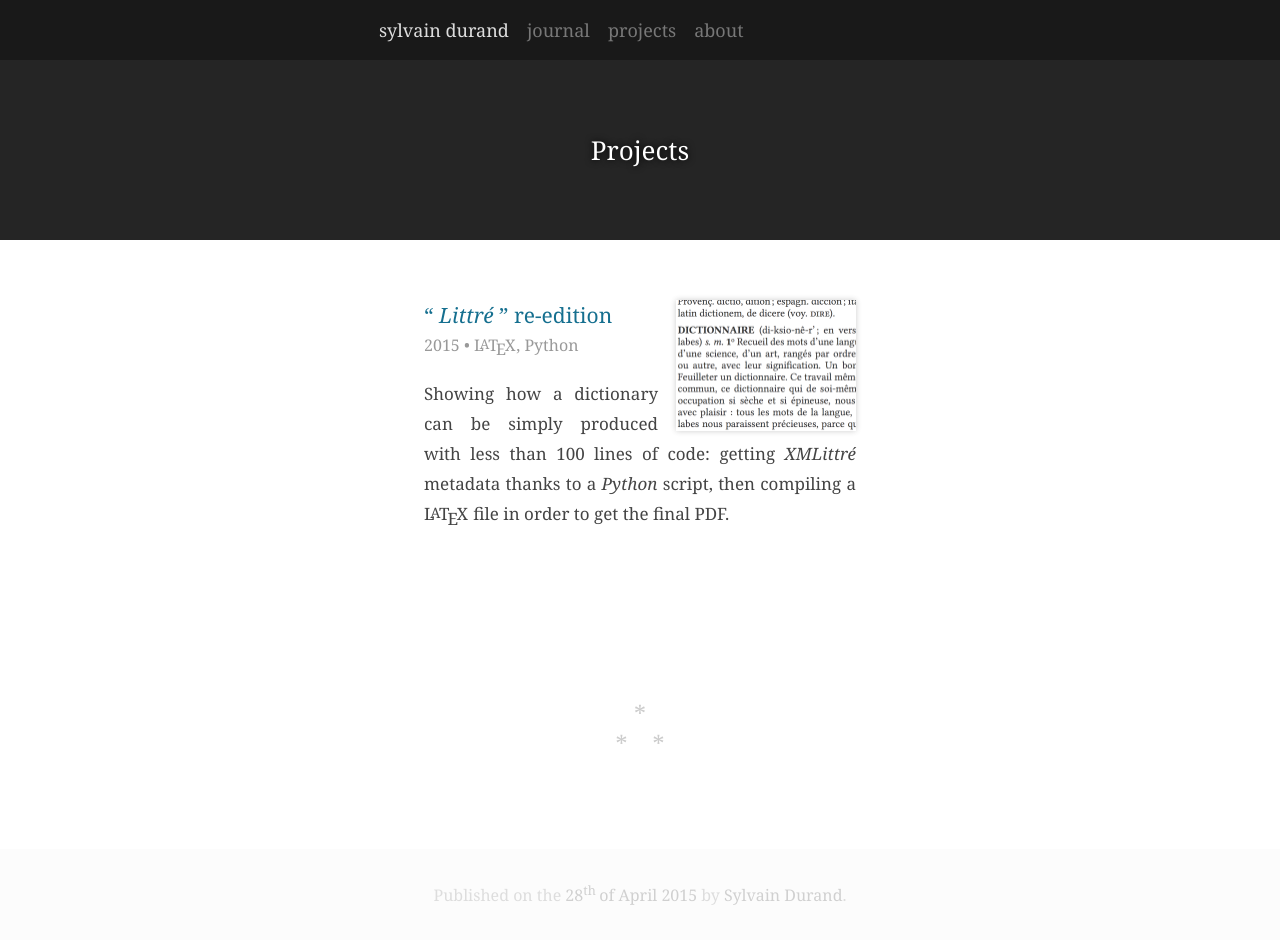
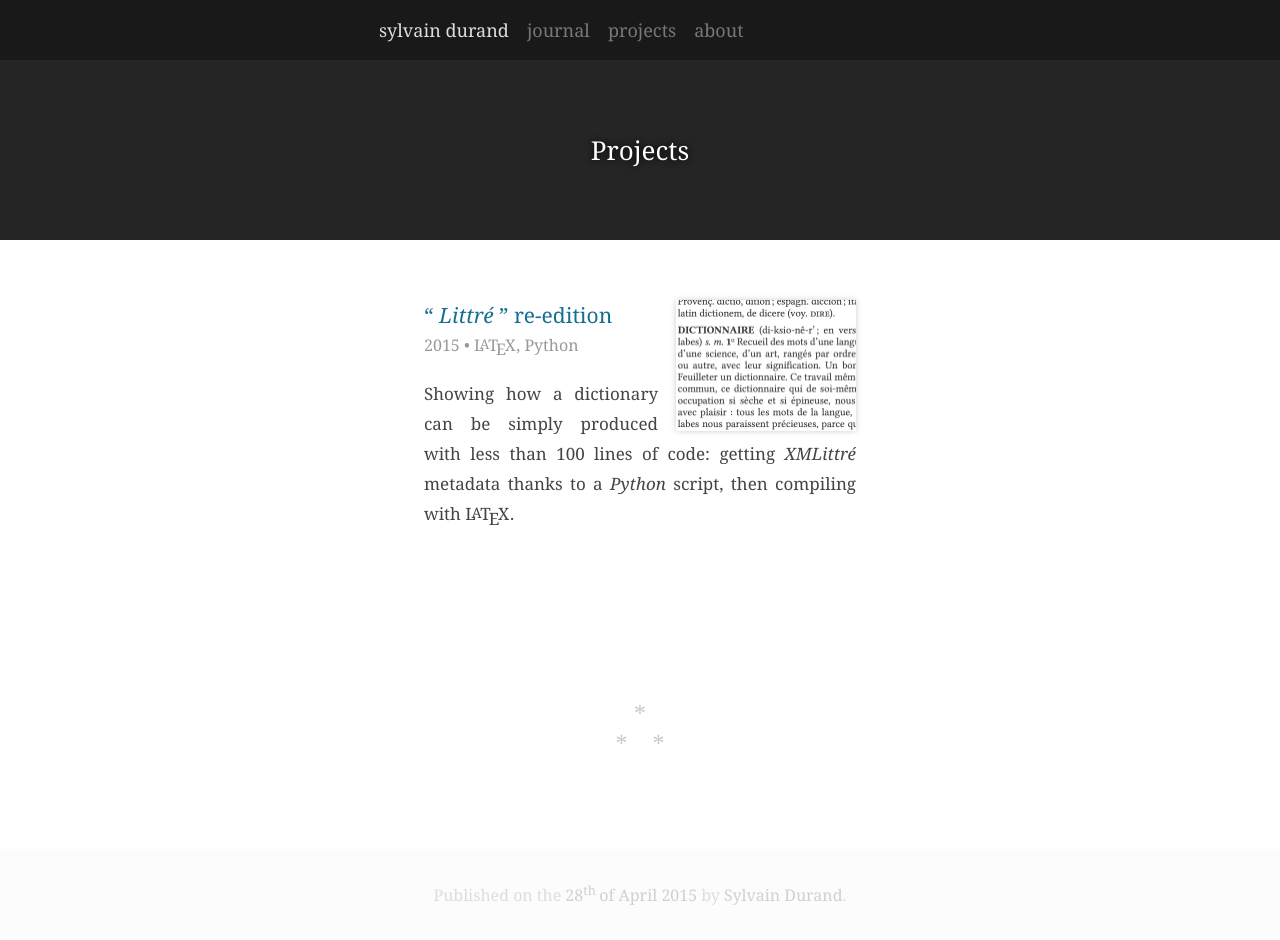
Before and after one commit to simonmeggle/simonmeggle.github.io, a Jekyll site: the page built from _posts/en/pages/2015-04-28-projects.md, in a window 1280 px wide and 940 px high. Built offline with Jekyll 4.4.1, drawn with Linux system fonts in a browser that asks for light colours; Markdown is read by kramdown in place of the engine named in the settings.

Commit message:
Shorter description

```diff
--- a/_posts/en/projects/2015-05-01-littre.md
+++ b/_posts/en/projects/2015-05-01-littre.md
@@ -1,7 +1,7 @@
 ---
 title:  “ <em>Littré</em> ” <br/> re-edition
 language: <span class="latex">L<sup>a</sup>T<sub>e</sub>X</span>, Python
-desc: Showing how a dictionary can be simply produced with less than 100 lines of code&#58; getting  <em>XMLittré</em> metadata thanks to a <em>Python</em> script, then compiling a <span class="latex">L<sup>a</sup>T<sub>e</sub>X</span> file in order to get the final PDF.
+desc: Showing how a dictionary can be simply produced with less than 100 lines of code&#58; getting  <em>XMLittré</em> metadata thanks to a <em>Python</em> script, then compiling with <span class="latex">L<sup>a</sup>T<sub>e</sub>X</span>.
 
 ---
 
```
Also changed, not shown: _posts/fr/projects/2015-05-01-le-littre.md (+1 -1 lines).
